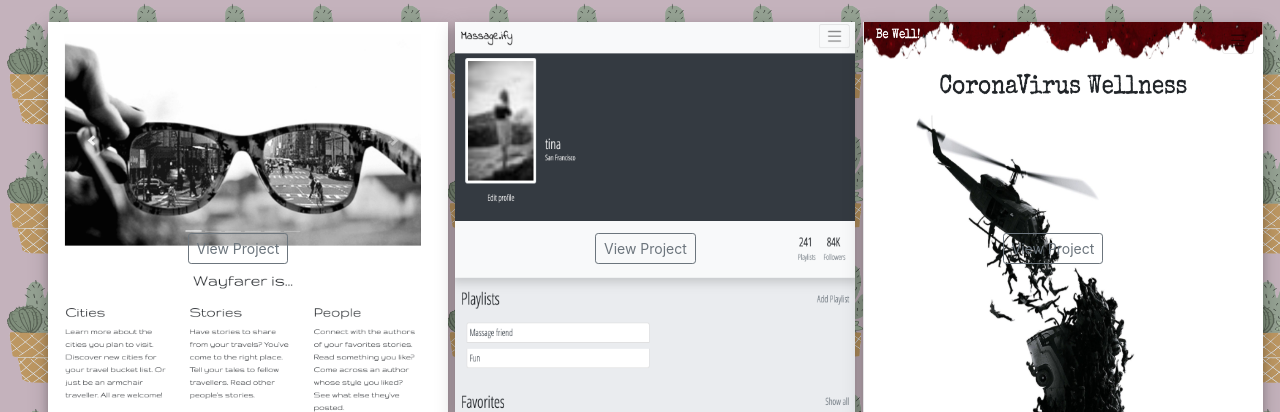
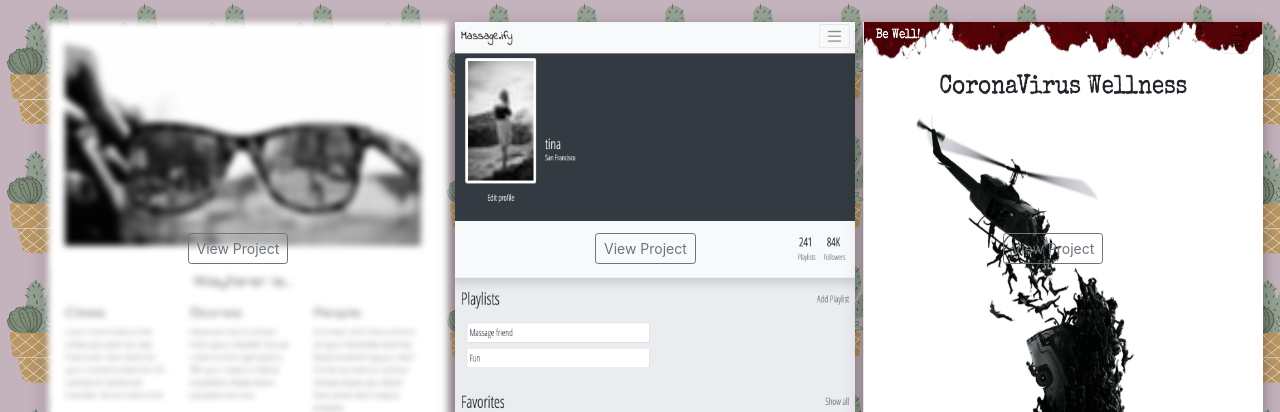
Before and after one commit to longevitytina/portfolio, a Gatsby site: page / in a window 1280 px wide. In both pictures the pointer is over the picture 247 px from the left and 609 px from the top of the page. Shown: the part 388-800 px from the top of the page. Built offline with nearby package versions, Linux system fonts and the light colour scheme; Gatsby itself is replaced by a stand-in of ours.

Commit message:
Adds blur effect on hover

```diff
--- a/src/components/Projects/components/ProjectItem.module.css
+++ b/src/components/Projects/components/ProjectItem.module.css
@@ -2,3 +2,7 @@
   width: 400px;
   height: 400px;
 }
+
+.image:hover {
+  filter: blur(3px);
+}
```
Also changed, not shown: src/components/ContactForm.js (+0 -9 lines).
